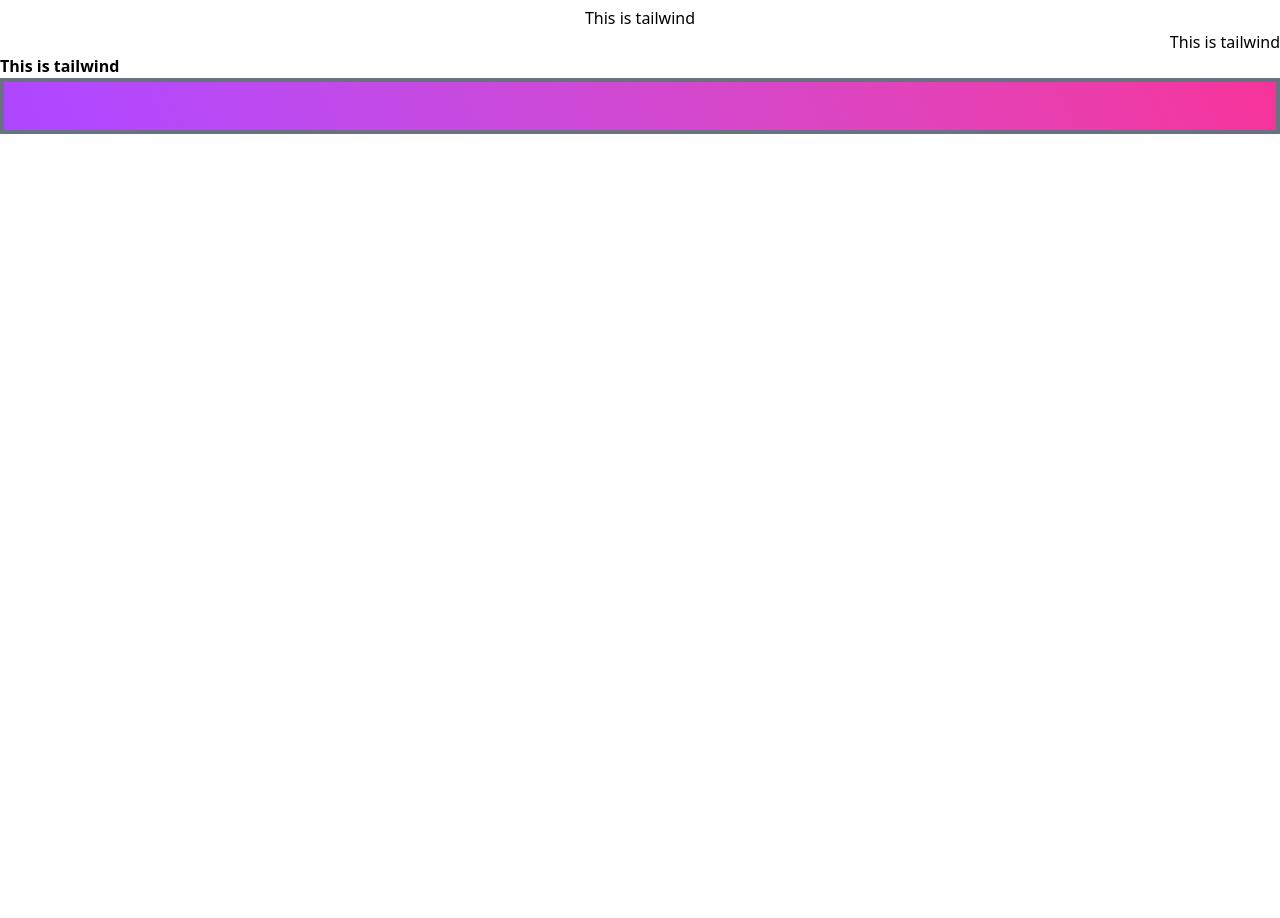
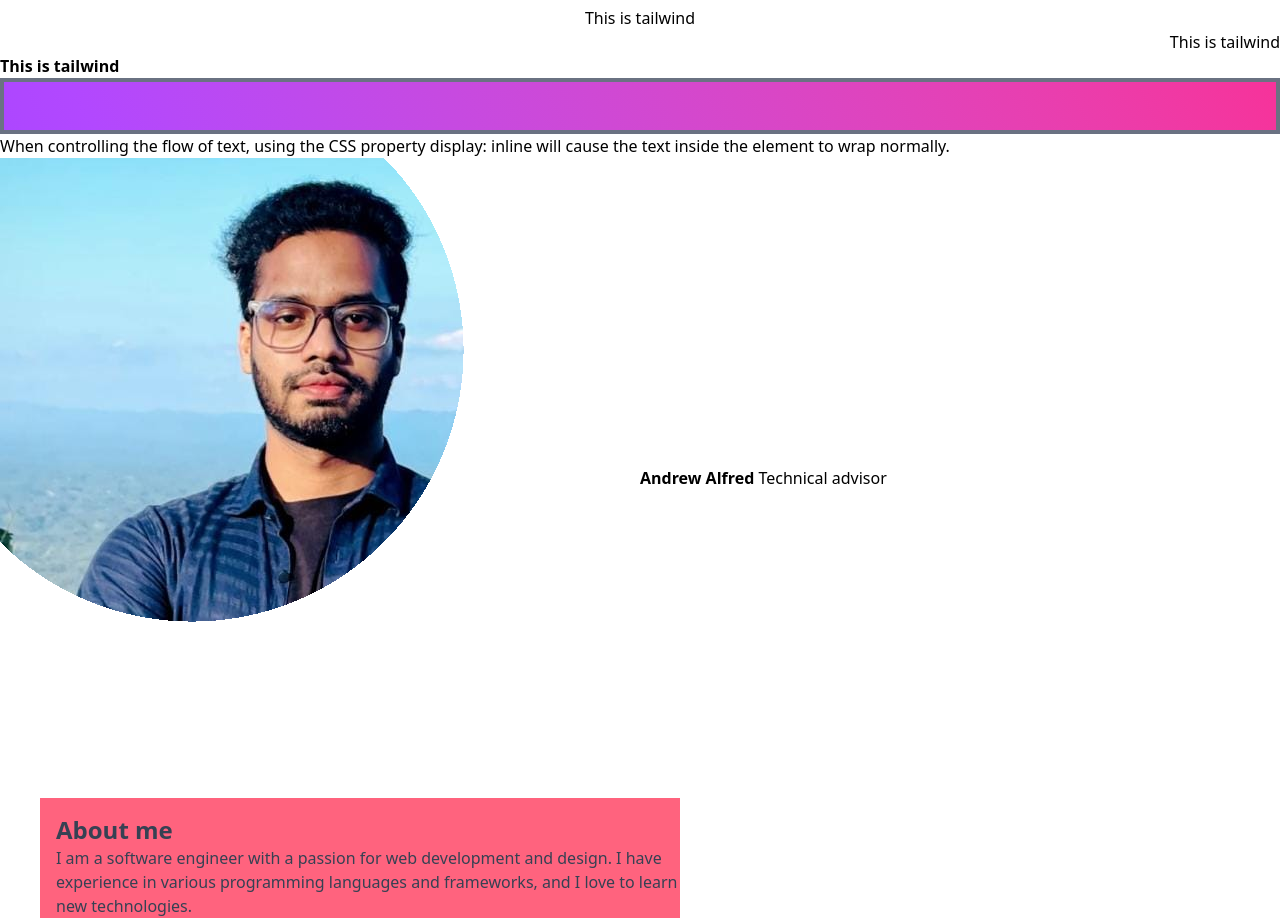
Before and after one commit to Ishrakul-Tahmid/Tailwind, a plain HTML site: page index.html in a window 1280 px wide. Shown: the part 127-1045 px from the top of the page. Before the commit the page ends 800 px from the top, so only its background shows below. Drawn offline with nearby package versions, Linux system fonts and the light colour scheme.

Commit message:
Explore Tailwind Width, Height, Padding, Margin

```diff
--- a/index.html
+++ b/index.html
@@ -1,4 +1,4 @@
-<!DOCTYPE html>
+<!DOCTYdivE html>
 <html lang="en">
   <head>
     <meta charset="UTF-8" />
@@ -22,6 +22,31 @@
       <div
         class="border-4 border-gray-500 h-14 bg-linear-65 from-purple-500 to-pink-500 border-2"
       ></div>
+
+      <p>
+        When controlling the flow of text, using the CSS property
+        <span class="inline">display: inline</span> will cause the text inside
+        the element to wrap normally.
+      </p>
+      <div class="flex items-center">
+        <img
+          src="images/me.jpg"
+          class="mask-radial-closest-corner mask-radial-from-100% mask-radial-at-[30%_30%]"
+        />
+        <div>
+          <strong>Andrew Alfred</strong>
+          <span>Technical advisor</span>
+        </div>
     </section>
+
+    <section>
+        <div class="text-gray-700 bg-rose-400 w-1/2 h-fit pt-4 pl-4 mx-10">
+            <h2 class="text-2xl font-bold">About me</h2>
+            <P>I am a software engineer with a passion for web development and
+                design. I have experience in various programming languages and
+                frameworks, and I love to learn new technologies.
+            </P>
+        </div>
+      </section>
   </body>
 </html>
```
Also changed, not shown: images/me.jpg (added).
